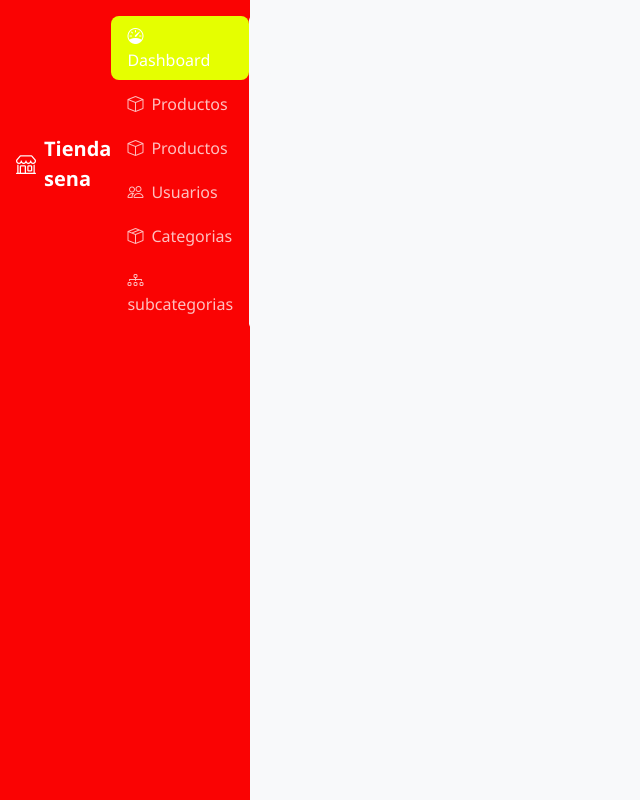
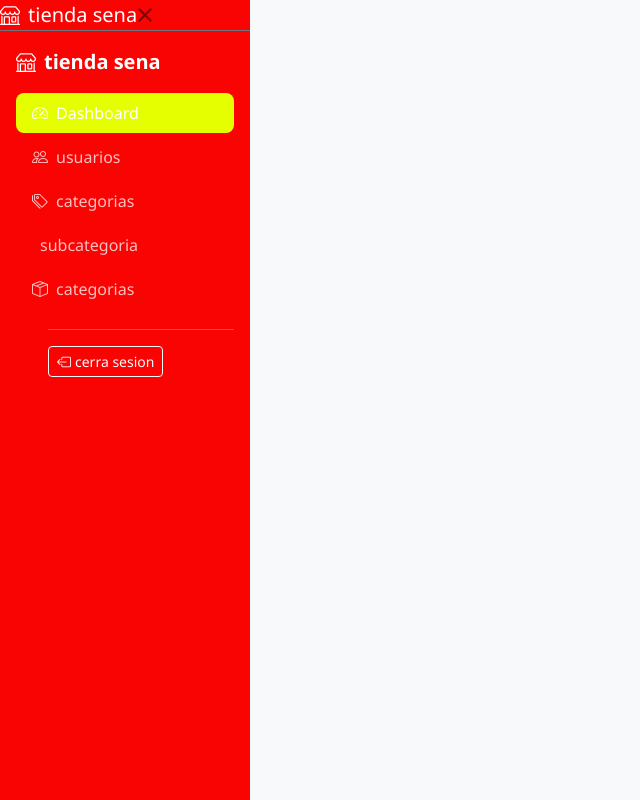
Before and after one commit to BreinerMartinez7/breiner, a plain HTML site: page dashboard.html in a window 1280 px wide. Shown: the whole page, without its empty margins (0-640 px from the left). Drawn offline with nearby package versions, Linux system fonts and the light colour scheme.

Commit message:
dashboard
arreglo y complemento de codigos

```diff
--- a/dashboard.html
+++ b/dashboard.html
@@ -3,57 +3,55 @@
 <head>
     <meta charset="UTF-8">
     <meta name="viewport" content="width=device-width, initial-scale=1.0">
-    <title>Iniciar sesion inventario ADSO</title>
-    <!--CSS de Bootrstrap 5. 3. 3 desde url predeterminada-->
+    <title>iniciar sesion del inventario ADSO</title>
+    <!--css de bootstrap 5.2.2 desde url predeterminada-->
     <link href="https://cdn.jsdelivr.net/npm/bootstrap@5.3.3/dist/css/bootstrap.min.css" rel="stylesheet">
-    <!--libreria iconos de bootstrap-->
-     <link href="https://cdn.jsdelivr.net/npm/bootstrap-icons@1.11.3/font/bootstrap-icons.min.css" rel="stylesheet">
-    <link href="css/estilo.css" rel="stylesheet"><!--llama los estilos personalizados-->
+    <!--libreria de iconos en bootstrap-->
+    <link href="https://cdn.jsdelivr.net/npm/bootstrap-icons@1.11.3/font/bootstrap-icons.min.css" rel="stylesheet">
+    <link href="css/estilo.css" rel="stylesheet"><!--llama a los estilos peronalizados-->
 </head>
 <body class="bg-body-tertiary">
     <!--menu lateral-->
-    <!--offcanvas en pantallas menores al lg es un panel oculto que se deliaz-->
-    <!--desde el lg se muestra normal, offcanvas-start lo hace salir por la izquierda . sidebar es muestra la clase el id usa el boton que lo abre-->
-
-    <aside class="offcanvas-lg offcanvas-start sidebar" tabindex="-1" id="menuLateral" aria-labelledby="tituloMenu">
-        <!--encabezado del panel; bootstrap solo muestra en celular-->
+    <!--offcanvas en pantallas menores al lg es un panel oculto que se desliza-->
+    <!--desde el lg se muestra norma. offcanvas-start lo hace salir por la izquierda. sidebar es muestra la clase el id usa el boton que lo abre-->
+    <aside class="offcanvas-start sidebar" tabindex="-1" id="menuLateral" arial-labelledby="tituloMenu">
+        <!--encabezado de el panel; bootstrap solo lo muestra en celular-->
         <div class="offcanvas-header border-bottom border-secondary">
             <!--nombre del sistema en el panel movil-->
-            <h5 class="offcanvas-title" id="tituloMenu"><i class="bi bi-shop" me-2></i>tienda sena</h5>
-            <!--boton x blanco de cierre del panel-->
-            <button type="button" class="btn-close btn-close-white"
-            data-bs-dismiss="offcanvas"
-            data-bs-target="#menuLateral"
-            arial-label="cerrar menu"></button>
-            <!--cierra en encabezado movil-->
+            <h5 class="offcanvas-title" id="tituloMenu"><i class="bi bi-shop me-2"></i>tienda sena</h5>
+            <!--button x blanco de cierre de panel -->
+            <button type="button" class="btn-close btn-close-withe" data-bs-dismiss="offcanvas" data-bs-target="#menulateral" arial-labeL="cerrar menu"></button>
         </div>
-        <!--cuerpo del menu flexbox en columna para aplilar logo enlaces y boton de salida-->
+        <!--cuerpo del menu flexbox em columan para apilar el logo enlaces y boton de salida -->
         <div class="offcanvas-body d-flex-column p-3">
-            <!--logo solo se ve en computador-->
-            <a href="dashboard.html" class="d-none d-lg-flex align-items-center mb-3 text-white text-decoration-none fs-5 fw-bold">
+            <!--logo solo se ve en computador -->
+            <a href="dashboar.html" class="d-none d-lg-flex align-items-center mb-3 text-white text-decoration-none fs-5 fw-bold">
                 <!--icono verde y nombre-->
-                <i class="bi bi-shop me-2 text-sena"></i><spain class="text-white">Tienda sena</spain>
-                <!--cierra el logo-->
+                <i class="bi bi-shop me-2 text-sena"></i>tienda sena
+                <!--cierra logo -->
             </a>
-            <ul class="nav nav-pills flex-colum mb-auto">
-                <li class="nav-item"><a href="dashboard.html" class="nav-link active" aria-current="page">
-                    <i class="bi bi-speedometer me-2"></i>Dashboard</a></li>
-                <li class="item"><a href="productos.html" class="nav-link" aria-current="page">
-                    <i class="bi bi-box me-2"></i>Productos</a></li>
-                <li class="nav-item"><a href="productos.html" class="nav-link" aria-current="page">
-                    <i class="bi bi-box me-2"></i>Productos</a></li>
-                <li class="nav-item"><a href="clientes.html" class="nav-link" aria-current="page">
-                    <i class="bi bi-people me-2"></i>Usuarios</a></li>
-                <li class="nav-item"><a href="categorias.html" class="nav-link" aria-current="page">
-                    <i class="bi bi-box-seam me-2"></i>Categorias</a></li>
-                <li class="nav-item"><a href="subcategorias.html" class="nav-link" aria-current="page">
-                    <i class="bi bi-diagram-3 me-2"></i>subcategorias</a></li>
-            </ul>
+        <!--lista de navegacion en columna (flex-column) .nav-pills de forma de pildora al enlace activo mb-auto empuja lo que sigue hast ale fondo-->
+        <ul class="nav nav-pills flex-column mb-auto">
+            <!--Enlace al dashboard active lo resalta en verde y aria -current="page" la pafgina actual en cada modulo el active pasa si propio enlace-->
+            <li class="nav-item"><a href="dashboard.html" class="nav-link active" aria-current="page"><i class="bi bi-speedometer2 me-2"></i>Dashboard</a></i>
+            </li>
+            <!--Enlace a modulo usuario-->
+            <li class="nav-item"><a href="usuario.html" class="nav-link"><i class="bi bi-people me-2"></i>usuarios</a></i>
+                <!--link categoria-->
+                <li class="nav-item"><a href="categorias.html" class="nav-link"><i class="bi bi-tags me-2"></i>categorias</a></li>
+                <li class="nav-item"><a href="subcategorias.html" class="nav-link"><i class="bi bi-diagram 3 me-2"></i>subcategoria</a></li>
+                <li class="nav-item"><a href="productos.html" class="nav-link"><i class="bi bi-box-seam me-2"></i>categorias</a></li>
+            <ul>
+                <hr>
+                <!--boton que se vuelve al login asi se cierra la sesion-->
+                <a href="index.html" class="btn btn-outline-light btn-sm"><i class="bi bi-box-arrow-left me-1"></i>cerra sesion</a>
 
-            <hr>
 
-            <a href="index.html" class="btn btn-outline-light btn-sm">
-                <i class="bi bi-box-arrow-left me-1"></i>Cerrar sesion</a>
+    </aside>
+    <body>
+
         </div>
     </aside>
+
 </body>
+<!DOCTYPE html>
```
